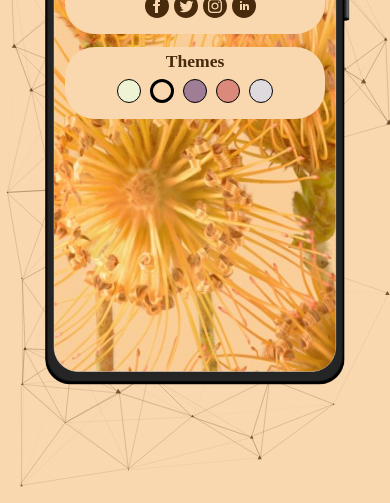
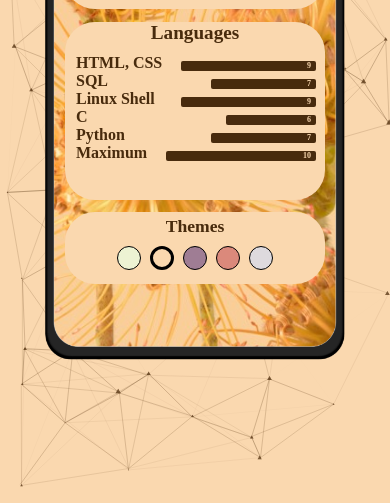
Before and after one commit to Kingsman44/myBio, a plain HTML site: page index.html in a window 390 px wide. Shown: the part 341-844 px from the top of the page. Drawn offline with nearby package versions, Linux system fonts and the light colour scheme; a web font is replaced by a local one.

Commit message:
add languages skills

```diff
--- a/css/home.css
+++ b/css/home.css
@@ -21,7 +21,7 @@ header {
 .heading {
 	/* color: var(--monet); */
 	display: block;
-	margin-top: 60px;
+	margin-top: 35px;
 	font-weight: 900;
 }
 
@@ -75,6 +75,12 @@ header {
 	.heading .text {
 		margin-left: 2%;
 	}
+	.lan {
+		margin-left: 3.5% !important;
+	}
+	.graph {
+		left: 160px !important;
+	}
 	.social {
 		margin-left: 2% !important;
 	}
@@ -106,6 +112,9 @@ header {
 	}
 	.themes {
 		top: 67% !important;
+	}
+	.graph {
+		left: 120px !important;
 	}
 }
 
@@ -167,7 +176,7 @@ header {
 	}
 	.hi {
 	    font-size: 3.5rem !important;
-	    top: 14%;
+	    top: 13%;
 	    align-items: center;
 	    border-radius: 30px;
 	    right: 150px;
@@ -193,11 +202,51 @@ header {
 		text-align: center;
 		top: 265px;
 	}
+	.lan {
+		margin-left: 0px !important;
+		position: absolute;
+		left: 0;
+		right: 0;
+		margin-left: auto;
+		margin-right: auto;
+		text-align: center;
+		top: 328px;
+	}
+	.ph_fix {
+	    display: flex;
+	    flex-direction: column;
+	    align-items: center;
+	    margin-top: 10px;
+	}
+	.col1 {
+		height: 178px;
+		width: 260px;
+		background-color: var(--background);
+		border-radius: 30px;
+		top: 328px;
+		position: fixed;
+		left: 0;
+		right: 0;
+		margin-left: auto;
+		margin-right: auto;
+	}
+	.lan b {
+		font-size: 1.2rem !important;
+	}
+	.lan li {
+	    margin-left: 2px;
+	    width: 240px;
+	    display: flex;
+	    flex-wrap: nowrap;
+	    justify-content: space-between;
+	    align-content: flex-end;
+	    align-items: center;
+	}
 	.theme-icon {
-		top: 360px !important;
+		top: 552px !important;
 	}
 	.themes {
-	    top: 328px !important;
+	    top: 518px !important;
 	    z-index: -1;
 	    padding-top: 4px;
 	    border-radius: 30px !important;
@@ -336,3 +385,52 @@ header {
 .main_icon svg {
 	fill: var(--monet);
 }
+
+.lan {
+	color: var(--monet);
+	margin-left: 11%;
+}
+
+.lan b {
+	font-size: 2rem;
+	font-weight: 900;
+}
+
+.lan li {
+	margin-left: 2px;
+}
+
+.graph {
+    display: inline-block;
+    height: 10px;
+    width: 150px;
+    background-color: var(--monet);
+    border-radius: 2px;
+    margin-top: 6px;
+    left: 240px;
+    font-size: 8px;
+    text-align: right;
+    text-anchor: middle;
+    padding-right: 5px;
+    color: var(--background);
+    position: sticky;
+}
+
+.l1 {
+	width: 60px !important;
+}
+.l2 {
+	width: 75px !important;
+}
+.l3 {
+	width: 90px !important;
+}
+.l4 {
+	width: 105px !important;
+}
+.l5 {
+	width: 120px !important;
+}
+.l6 {
+	width: 135px !important;
+}
--- a/index.html
+++ b/index.html
@@ -85,6 +85,7 @@
                <div class="themes">Themes</div>
             </div>
             <div class="col"></div>
+            <div class="col1"></div>
             <div class="text hi">Hi,</div>
             <br>
             <div class="text me">I am Shivan</div>
@@ -124,6 +125,17 @@
 					 </a>
                   </li>
                </ul>
+               <br>
+               <ul class="lan">
+               	<b>Languages</b>
+               	<div class="ph_fix">
+               	<li>HTML, CSS<div class="graph l6">9</div></li>
+               	<li>SQL<div class="graph l4">7</div></li>
+               	<li>Linux Shell<div class="graph l6">9</div></li>
+               	<li>C<div class="graph l3">6</div></li>
+               	<li>Python<div class="graph l4">7</div></li>
+               	<li>Maximum<div class="graph">10</div></li></div>
+               </ul>
             </div>
          </div>
       </div>
```
